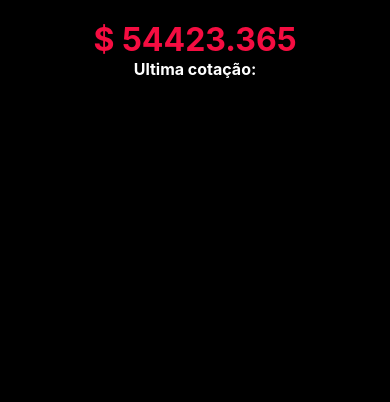
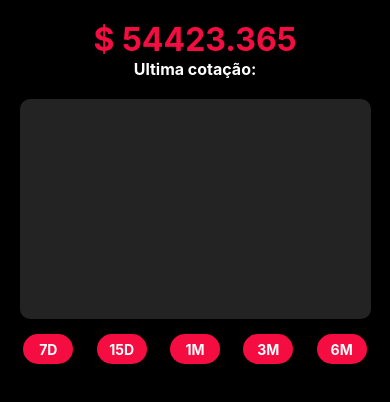
Before and after one commit to EduBarrros/OneBitCoin, a React Native app: screen / in a window 390 px wide. Shown: the top 402 px of the page. Built offline with nearby package versions, Linux system fonts and the light colour scheme.

Commit message:
Criação do componente QuotationsList e implementação no app.js

```diff
--- a/App.js
+++ b/App.js
@@ -6,6 +6,8 @@ import {
   StatusBar
 } from 'react-native';
 import CurrentPrice from './src/components/CurrentPrice';
+import HistoryGrafic from './src/components/HistoryGrafic';
+import QuotationsList from './src/components/QuotationsList';
 
 export default function App() {
   return (
@@ -15,6 +17,8 @@ export default function App() {
         barStyle='light-content'
       />
       <CurrentPrice />
+      <HistoryGrafic />
+      <QuotationsList />
     </SafeAreaView>
   );
 }
--- a/src/components/CurrentPrice/styles.js
+++ b/src/components/CurrentPrice/styles.js
@@ -6,6 +6,7 @@ const styles = StyleSheet.create({
         width: '100%',
         height: 'auto',
         alignItems: 'center',
+        marginBottom: 20
     },
 
     currentPrice: {
--- a/src/components/HistoryGrafic/index.js
+++ b/src/components/HistoryGrafic/index.js
@@ -0,0 +1,12 @@
+import React from 'react'
+import { View } from 'react-native'
+import styles from './styles'
+
+const HistoryGrafic = () => {
+  return (
+    <View style={styles.contentGrafic}>
+    </View>
+  )
+}
+
+export default HistoryGrafic
--- a/src/components/HistoryGrafic/styles.js
+++ b/src/components/HistoryGrafic/styles.js
@@ -0,0 +1,12 @@
+import { StyleSheet } from "react-native"
+
+const styles = StyleSheet.create({
+    contentGrafic: {
+        width: '90%',
+        height: 220,
+        backgroundColor: '#232323',
+        borderRadius: 10,
+    }
+})
+
+export default styles
--- a/src/components/QuotationsList/index.js
+++ b/src/components/QuotationsList/index.js
@@ -0,0 +1,64 @@
+import React from 'react'
+import { View, Text, ScrollView, TouchableOpacity } from 'react-native'
+import styles from './styles'
+
+const QuotationsList = () => {
+    return (
+        <>
+            <View style={styles.filters}>
+                <TouchableOpacity
+                style={styles.buttonQuery}
+                onPress={() => null}
+                >
+                    <Text
+                    style={styles.textButtonQuery}
+                    >
+                        7D
+                    </Text>
+                </TouchableOpacity>
+                <TouchableOpacity
+                style={styles.buttonQuery}
+                onPress={() => null}
+                >
+                    <Text
+                    style={styles.textButtonQuery}
+                    >
+                        15D
+                    </Text>
+                </TouchableOpacity>
+                <TouchableOpacity
+                style={styles.buttonQuery}
+                onPress={() => null}
+                >
+                    <Text
+                    style={styles.textButtonQuery}
+                    >
+                        1M
+                    </Text>
+                </TouchableOpacity>
+                <TouchableOpacity
+                style={styles.buttonQuery}
+                onPress={() => null}
+                >
+                    <Text
+                    style={styles.textButtonQuery}
+                    >
+                        3M
+                    </Text>
+                </TouchableOpacity>
+                <TouchableOpacity
+                style={styles.buttonQuery}
+                onPress={() => null}
+                >
+                    <Text
+                    style={styles.textButtonQuery}
+                    >
+                        6M
+                    </Text>
+                </TouchableOpacity>
+            </View>
+        </>
+    )
+}
+
+export default QuotationsList
--- a/src/components/QuotationsList/styles.js
+++ b/src/components/QuotationsList/styles.js
@@ -0,0 +1,28 @@
+import { StyleSheet } from "react-native"
+
+const styles = StyleSheet.create({
+   filters:{
+    width: '100%',
+    flexDirection: 'row',
+    paddingVertical: 15,
+    justifyContent: 'space-evenly'
+   },
+
+   buttonQuery:{
+    width: 50,
+    height: 30,
+    backgroundColor: '#f50d41',
+    borderRadius: 50,
+    alignItems: 'center',
+    justifyContent: 'center',
+   },
+
+   textButtonQuery: {
+    color: '#ffffff',
+    fontWeight: 'bold',
+    fontSize: 14,
+   },
+
+})
+
+export default styles
```
Also changed, not shown: src/components/QuotationsList/QuotationsItem/styles.js (+8 -0 lines).
